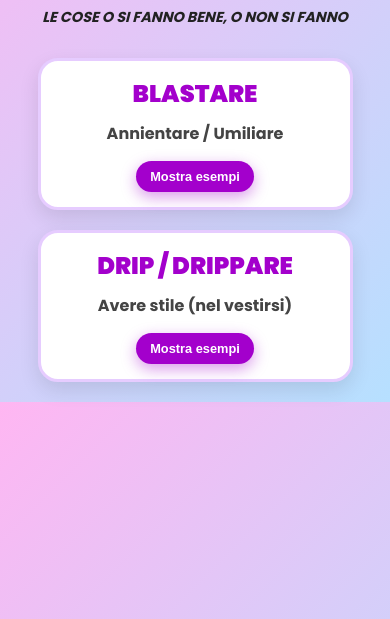
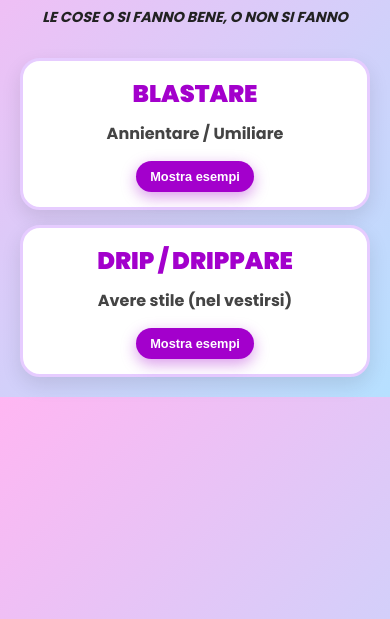
Before and after one commit to Davidemessiiiiiii/sito-frabolario, a plain HTML site: page index.html in a window 390 px wide. Shown: the part 225-844 px from the top of the page. Drawn offline with Linux system fonts and the light colour scheme.

Commit message:
Update index.css

```diff
--- a/index.css
+++ b/index.css
@@ -132,8 +132,15 @@ h3 {
         font-size: 0.9rem;
     }
 
+    .contenitoreCard {
+        flex-direction: column; /* qui si cambia da row a colonna */
+        align-items: center;    /* così centra le card nella colonna */
+        gap: 15px;              /* magari un gap un po’ più stretto */
+    }
+
     .card {
-        width: 100%;
+        width: 100%;      /* così occupano tutta la larghezza possibile */
+        max-width: 400px; /* metti un max-width per non fare card giganti su schermi larghi */
         padding: 15px;
     }
 
@@ -142,6 +149,7 @@ h3 {
         padding: 8px 14px;
     }
 }
+
 
 .bottonePerAutori {
     background: linear-gradient(135deg, #00ccff, #cc00ff);
```
